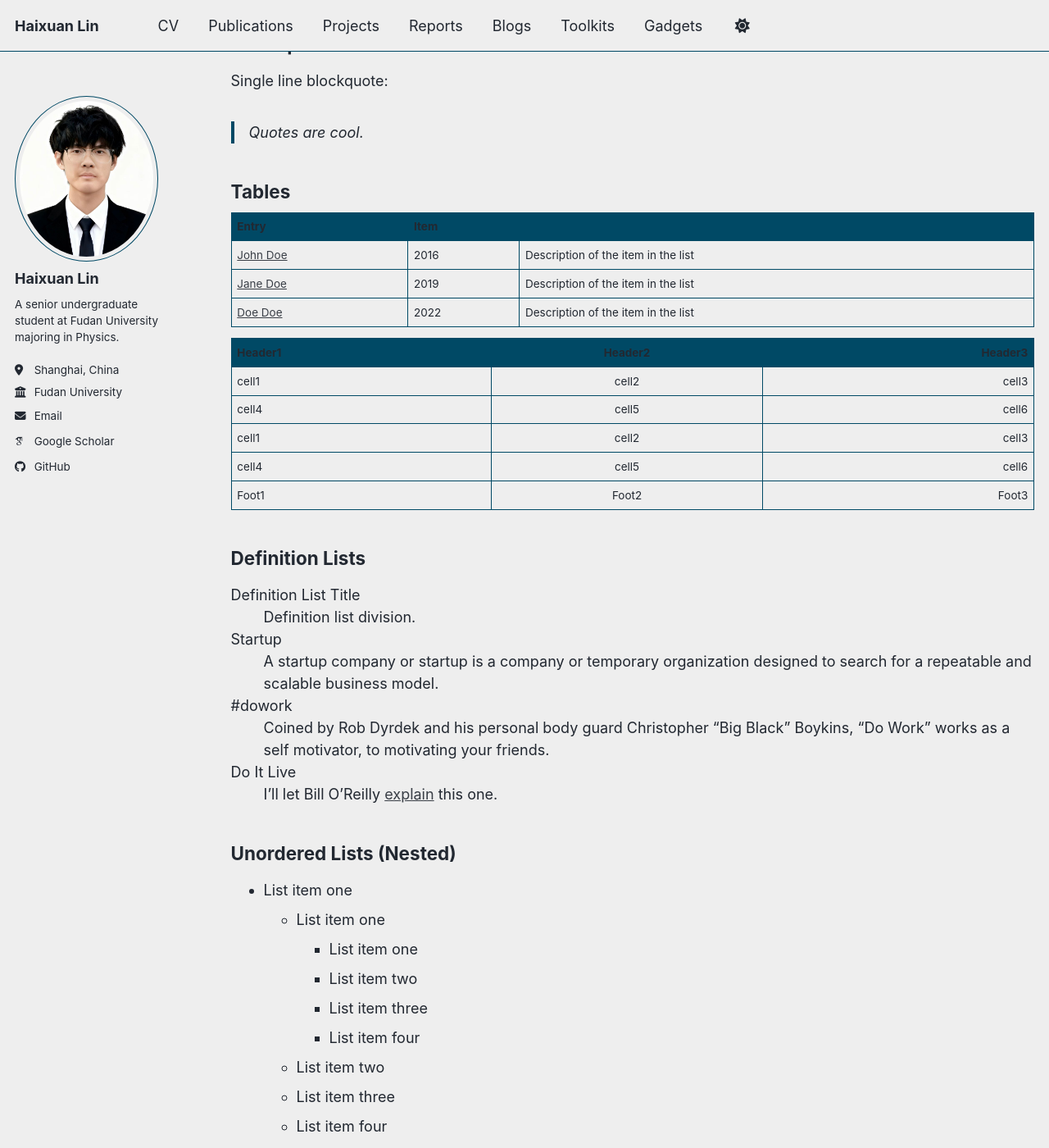
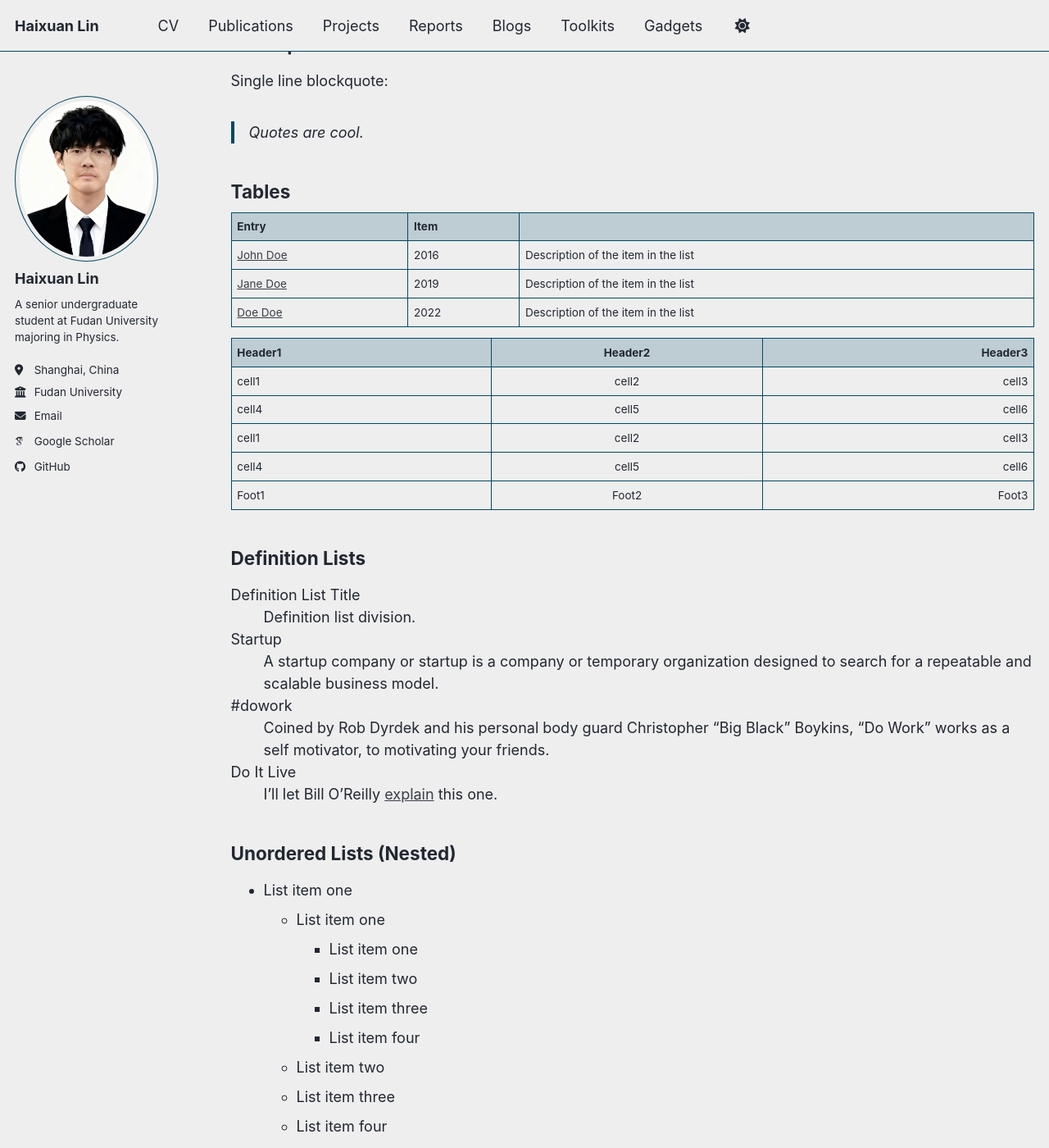
Before and after one commit to HaiXuan-Lin/HaiXuan-Lin.github.io, a Jekyll site: the page built from _pages/archive-layout-with-content.md, in a window 1280 px wide and 1400 px high, scrolled down 493 px. Shown: the whole window at 82% size. Built offline with Jekyll 4.4.1, drawn with Linux system fonts in a browser that asks for light colours; some web fonts are replaced; a script bundle is joined from its source files by our own code; library files that are not in the unit come from our copies.

Commit message:
Update thead background color for improved visibility

```diff
--- a/_sass/layout/_tables.scss
+++ b/_sass/layout/_tables.scss
@@ -17,6 +17,7 @@ table {
 
 thead {
   background-color: var(--global-border-color);
+  background-color: color-mix(in srgb, var(--global-border-color) 20%, var(--global-bg-color));
   border-bottom: 1px solid var(--global-border-color);
 }
 
```
